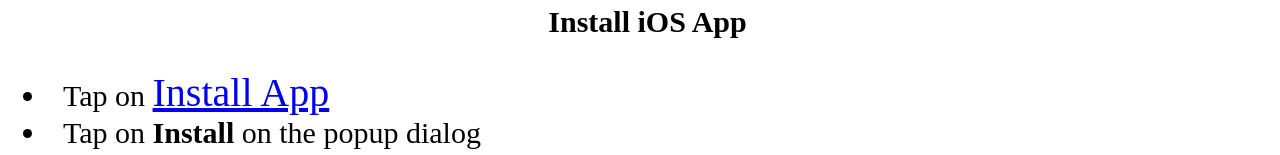
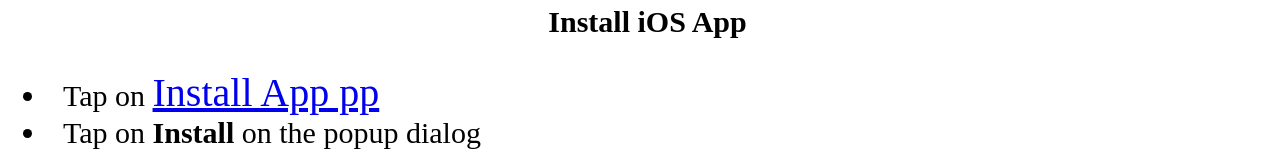
Before and after one commit to scottejoyce/mobile, a plain HTML site: page index.html in a window 1280 px wide. Shown: the part 333-488 px from the top of the page. Drawn offline with Linux system fonts and the light colour scheme.

Commit message:
Update index.html

```diff
--- a/index.html
+++ b/index.html
@@ -17,7 +17,7 @@
         <div style="text-align:center">
             <p><b>Install iOS App</b></p>
         </div>
-        <li>Tap on <a style="font-size:40px" href="itms-services://?action=download-manifest&url=https://scottejoyce.github.io/mobile/manifest4.plist">Install App</a></li>
+        <li>Tap on <a style="font-size:40px" href="itms-services://?action=download-manifest&url=https://scottejoyce.github.io/mobile/manifest4.plist">Install App pp</a></li>
         <li>Tap on <b>Install</b> on the popup dialog</li>
         <li>Go back to your iPhone home page and the CloudIQ app should be installed, tap to open the app</li>
         <li>If a popup dialog shows up with message "Untrusted Enterprise Developer", tap on <b>Cancel</b>, and go to your iPhone Settings > General > Device Management > EMC Corporation, tap on <b>Trust "EMC Corporation"</b>.</li>
```
